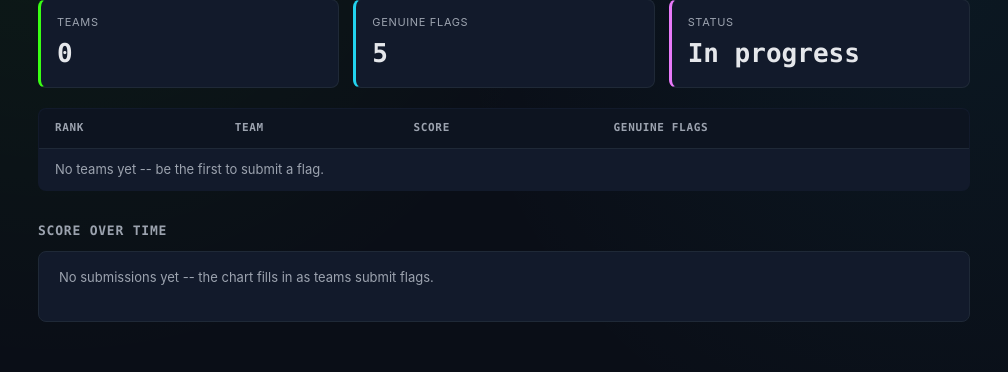
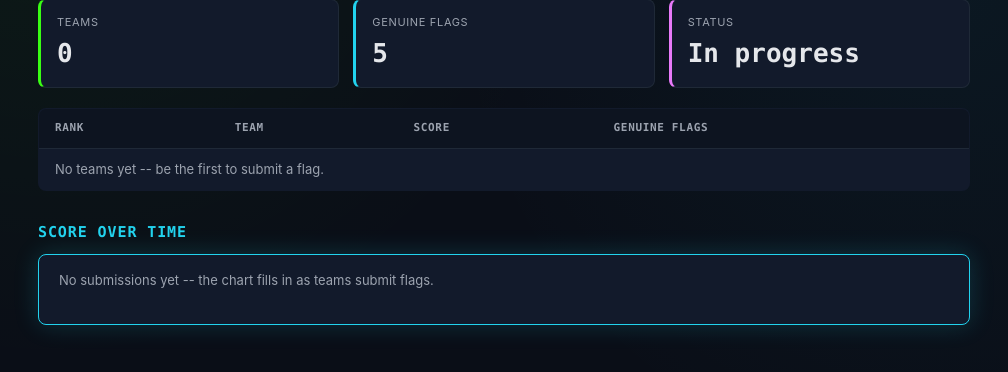
Before and after one commit to A3lxq/forgotten-administrator-ctf, a Flask app: page /leaderboard/ in a window 1280 px wide. Shown: the part 172-544 px from the top of the page, without its empty margins (136-1144 px from the left). Run offline with Flask 3, Linux system fonts and the light colour scheme; data comes from the database, SQL or seed files in the repository; data that the repository does not hold is empty.

Commit message:
Make the score-over-time chart much more visually prominent
Owner feedback: the chart was too subtle/easy to miss. Reworked the
visual treatment, not the underlying logic:

- Lines: 2px -> 4px with a per-team colored glow (SVG feGaussianBlur
  filter, matching each line's own color rather than a generic white
  glow).
- Points: radius 3 -> 6, with a dark outline for contrast against the
  glow, same colored glow filter applied.
- Gridlines and axis labels brightened and bolded -- previously
  nearly blended into the background.
- Chart card now has a glowing cyan border (box-shadow), matching the
  visual weight already used for the winner banners, so it reads as
  something worth looking at rather than a quiet afterthought below
  the table.
- "Score over time" heading recolored to accent cyan to match.
- Chart height increased (280 -> 340) for more visual presence.

No backend/data changes -- this is purely the chart's own visual
treatment. All 58 tests still pass (none of them assert on styling).
Verified visually with two teams' staggered submissions: the chart is
now immediately noticeable rather than something you'd have to look
for.

Co-Authored-By: Claude Sonnet 5 <noreply@anthropic.com>

```diff
--- a/dashboard/app/static/chart.js
+++ b/dashboard/app/static/chart.js
@@ -9,8 +9,8 @@
   const COLORS = ["#39ff14", "#22d3ee", "#e879f9", "#facc15", "#ff4d6d", "#60a5fa", "#fb923c", "#a78bfa"];
   const SVG_NS = "http://www.w3.org/2000/svg";
   const W = 900;
-  const H = 280;
-  const PAD = { top: 16, right: 16, bottom: 28, left: 46 };
+  const H = 340;
+  const PAD = { top: 20, right: 16, bottom: 28, left: 50 };
 
   function parseTime(sqliteDatetime) {
     // "YYYY-MM-DD HH:MM:SS" -> needs a 'T' for reliable cross-browser parsing.
@@ -57,21 +57,38 @@
 
     const svg = el("svg", { viewBox: `0 0 ${W} ${H}`, width: "100%", height: H, role: "img" });
 
-    // Gridlines + Y-axis labels (4 bands).
+    // Gridlines + Y-axis labels (4 bands) -- brighter than a typical
+    // subtle grid, this chart is meant to be noticed, not blend in.
     for (let i = 0; i <= 4; i++) {
       const score = Math.round((maxScore / 4) * i);
       const gy = y(score);
-      svg.appendChild(el("line", { x1: PAD.left, x2: W - PAD.right, y1: gy, y2: gy, stroke: "#1f2937", "stroke-width": 1 }));
+      svg.appendChild(el("line", { x1: PAD.left, x2: W - PAD.right, y1: gy, y2: gy, stroke: "#2a3650", "stroke-width": 1 }));
       const label = document.createElementNS(SVG_NS, "text");
-      label.setAttribute("x", PAD.left - 8);
+      label.setAttribute("x", PAD.left - 10);
       label.setAttribute("y", gy + 4);
       label.setAttribute("text-anchor", "end");
-      label.setAttribute("fill", "#9ca3af");
-      label.setAttribute("font-size", "11");
+      label.setAttribute("fill", "#c5cad4");
+      label.setAttribute("font-size", "12");
+      label.setAttribute("font-weight", "700");
       label.setAttribute("font-family", "ui-monospace, Consolas, Monaco, monospace");
       label.textContent = String(score);
       svg.appendChild(label);
     }
+
+    // Defs: a glow filter per color, reused by that color's line + points.
+    const defs = el("defs", {});
+    series.forEach((s, i) => {
+      const color = COLORS[i % COLORS.length];
+      const filter = el("filter", { id: `chart-glow-${i}`, x: "-60%", y: "-60%", width: "220%", height: "220%" });
+      const blur = el("feGaussianBlur", { stdDeviation: "4", result: "blur" });
+      const merge = el("feMerge", {});
+      merge.appendChild(el("feMergeNode", { in: "blur" }));
+      merge.appendChild(el("feMergeNode", { in: "SourceGraphic" }));
+      filter.appendChild(blur);
+      filter.appendChild(merge);
+      defs.appendChild(filter);
+    });
+    svg.appendChild(defs);
 
     series.forEach((s, i) => {
       const color = COLORS[i % COLORS.length];
@@ -87,10 +104,16 @@
       });
       d += ` L ${x(now)} ${y(prevScore)}`;
 
-      svg.appendChild(el("path", { d, fill: "none", stroke: color, "stroke-width": 2 }));
+      svg.appendChild(el("path", {
+        d, fill: "none", stroke: color, "stroke-width": 4,
+        "stroke-linejoin": "round", filter: `url(#chart-glow-${i})`,
+      }));
 
       s.points.forEach((p) => {
-        svg.appendChild(el("circle", { cx: x(parseTime(p.t)), cy: y(p.score), r: 3, fill: color }));
+        svg.appendChild(el("circle", {
+          cx: x(parseTime(p.t)), cy: y(p.score), r: 6, fill: color,
+          stroke: "#0a0e17", "stroke-width": 2, filter: `url(#chart-glow-${i})`,
+        }));
       });
     });
 
--- a/dashboard/app/static/style.css
+++ b/dashboard/app/static/style.css
@@ -513,6 +513,16 @@ table.leaderboard .score {
   font-size: 16px;
 }
 
+.chart-heading {
+  color: var(--accent-cyan);
+  font-size: 15px;
+}
+
+.chart-card {
+  border-color: var(--accent-cyan);
+  box-shadow: 0 0 24px rgba(34, 211, 238, 0.18);
+}
+
 #progression-chart svg {
   display: block;
   width: 100%;
@@ -522,21 +532,22 @@ table.leaderboard .score {
 .chart-legend {
   display: flex;
   flex-wrap: wrap;
-  gap: 14px;
-  margin-top: 10px;
+  gap: 16px;
+  margin-top: 14px;
 }
 
 .chart-legend-item {
   display: inline-flex;
   align-items: center;
-  gap: 6px;
-  font-size: 12px;
-  color: var(--fg-muted);
+  gap: 7px;
+  font-size: 13px;
+  font-weight: 600;
+  color: var(--fg-default);
 }
 
 .chart-legend-swatch {
   display: inline-block;
-  width: 10px;
-  height: 10px;
-  border-radius: 2px;
+  width: 12px;
+  height: 12px;
+  border-radius: 3px;
 }
--- a/dashboard/app/templates/leaderboard.html
+++ b/dashboard/app/templates/leaderboard.html
@@ -40,8 +40,8 @@
     </tbody>
   </table>
 
-  <h2>Score over time</h2>
-  <div class="card">
+  <h2 class="chart-heading">Score over time</h2>
+  <div class="card chart-card">
     <div id="progression-chart"><p class="meta">Loading…</p></div>
   </div>
 
```
